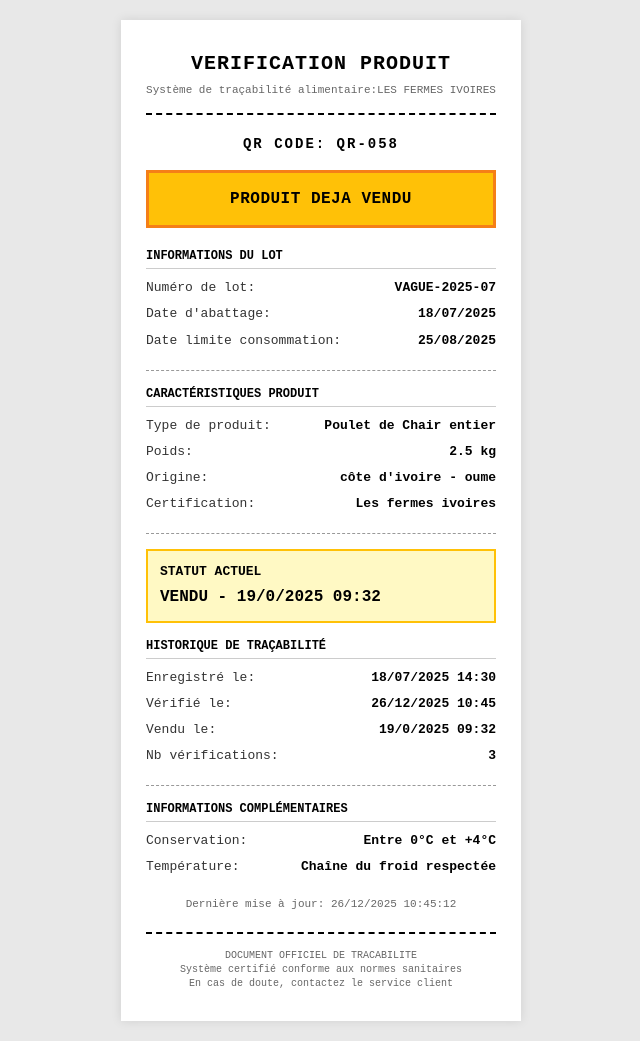
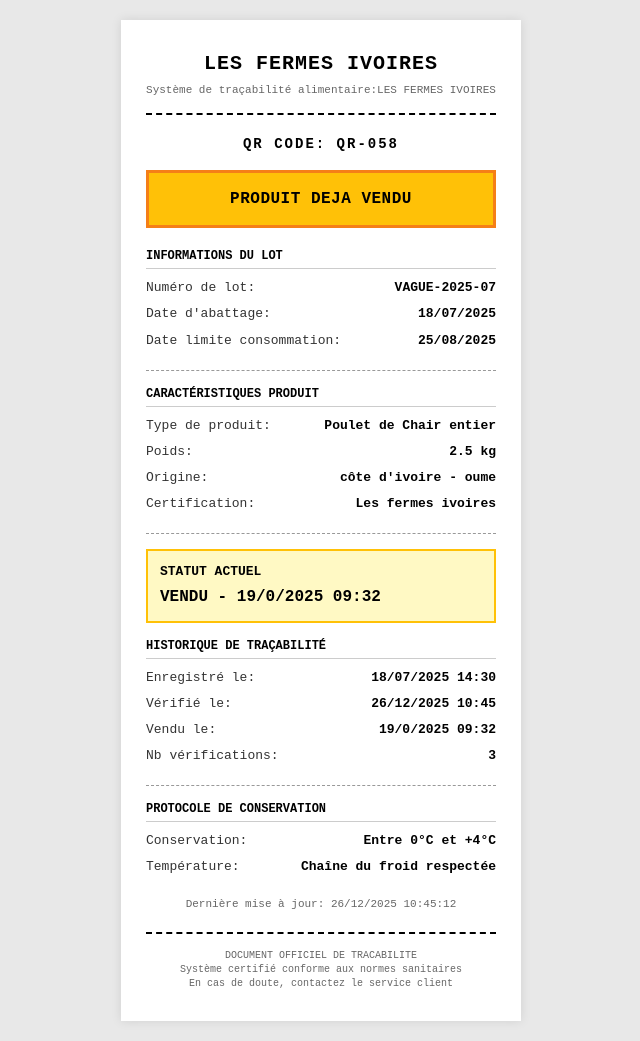
Before and after one commit to rolandsiho-maker/LES-FERMES-IVOIRES, a plain HTML site: page index.html in a window 1280 px wide. Shown: the whole page, without its empty margins (319-959 px from the left). Drawn offline with Linux system fonts and the light colour scheme.

Commit message:
Update index.html

```diff
--- a/index.html
+++ b/index.html
@@ -180,7 +180,7 @@
 
 <div class="receipt">
   <div class="header">
-    <h1>VERIFICATION PRODUIT</h1>
+    <h1>LES FERMES IVOIRES</h1>
     <div class="subtitle">Système de traçabilité alimentaire:LES FERMES IVOIRES</div>
   </div>
 
@@ -260,7 +260,7 @@
   <div class="divider"></div>
 
   <div class="section">
-    <div class="section-title">Informations complémentaires</div>
+    <div class="section-title">PROTOCOLE DE CONSERVATION</div>
     <div class="line">
       <span class="line-label">Conservation:</span>
       <span class="line-value" id="conservation">—</span>
```
